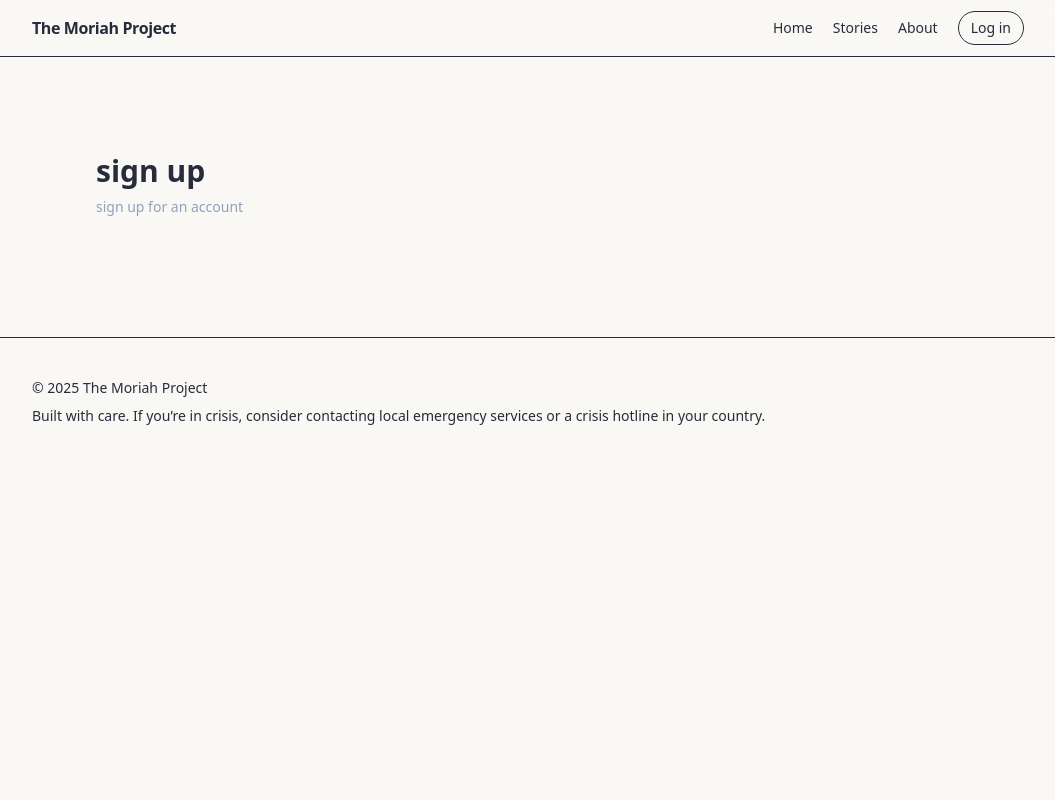
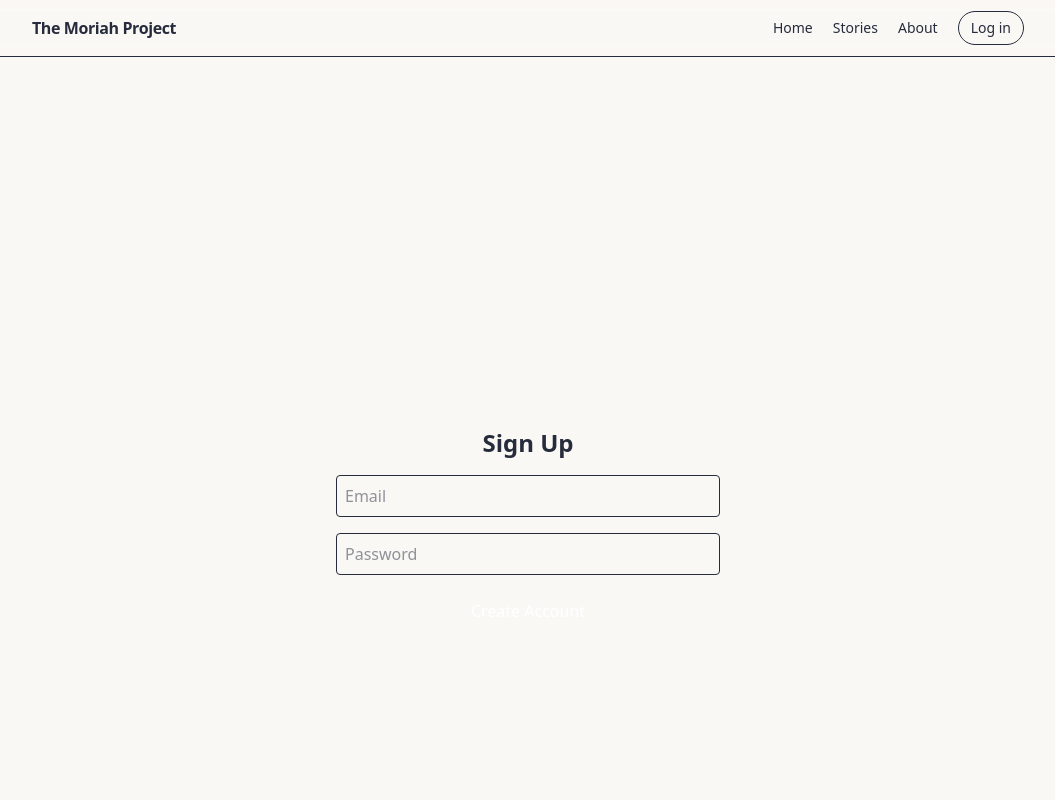
Before and after one commit to gojoego/moriah_project_v2, a Next.js app in the folder frontend/: page /auth/signup in a window 1280 px wide. Shown: the top 800 px of the page, without its empty margins (112-1167 px from the left). Built offline with nearby package versions, Linux system fonts and the light colour scheme.

Commit message:
auth component and type

```diff
--- a/frontend/src/app/auth/login/page.tsx
+++ b/frontend/src/app/auth/login/page.tsx
@@ -1,14 +1,9 @@
-export default function LogInPage() {
-    return (
-        <main className="max-w-4xl mx-auto py-12 px-4">
-            <header className="mb-6">
-                <h1 className="text-3xl font-bold">
-                    log in
-                </h1>
-                <p className="mt-2 text-sm text-slate-400">
-                    log in to your account
-                </p>
-            </header>
-        </main>
-    )
+import { AuthForm } from "@/components/auth/AuthForm";
+
+export default function LoginPage() {
+  return (
+    <main className="min-h-screen flex items-center justify-center">
+      <AuthForm type="login" />
+    </main>
+  );
 }
--- a/frontend/src/app/auth/signup/page.tsx
+++ b/frontend/src/app/auth/signup/page.tsx
@@ -1,14 +1,9 @@
-export default function SignUpPage() {
-    return (
-        <main className="max-w-4xl mx-auto py-12 px-4">
-            <header className="mb-6">
-                <h1 className="text-3xl font-bold">
-                    sign up
-                </h1>
-                <p className="mt-2 text-sm text-slate-400">
-                    sign up for an account
-                </p>
-            </header>
-        </main>
-    )
+import { AuthForm } from "@/components/auth/AuthForm";
+
+export default function SignupPage() {
+  return (
+    <main className="min-h-screen flex items-center justify-center">
+      <AuthForm type="signup" />
+    </main>
+  );
 }
--- /dev/null
+++ b/frontend/src/components/auth/AuthForm.tsx
@@ -0,0 +1,48 @@
+"use client";
+
+import type { AuthFormProps } from "@/types/auth";
+import { useState } from "react";
+
+export function AuthForm({ type, onSubmit }: AuthFormProps) {
+  const [email, setEmail] = useState("");
+  const [password, setPassword] = useState("");
+
+  const handleSubmit = (e: React.FormEvent) => {
+    e.preventDefault();
+    onSubmit?.(email, password);
+    console.log(`${type} with`, { email, password });
+  };
+
+  return (
+    <form onSubmit={handleSubmit} className="space-y-4 max-w-sm mx-auto mt-12">
+      <h1 className="text-2xl font-bold capitalize text-center">
+        {type === "login" ? "Log In" : "Sign Up"}
+      </h1>
+
+      <input
+        type="email"
+        placeholder="Email"
+        className="w-full border p-2 rounded"
+        value={email}
+        onChange={(e) => setEmail(e.target.value)}
+        required
+      />
+
+      <input
+        type="password"
+        placeholder="Password"
+        className="w-full border p-2 rounded"
+        value={password}
+        onChange={(e) => setPassword(e.target.value)}
+        required
+      />
+
+      <button
+        type="submit"
+        className="w-full bg-primary text-white py-2 rounded hover:opacity-90"
+      >
+        {type === "login" ? "Log In" : "Create Account"}
+      </button>
+    </form>
+  );
+}
--- /dev/null
+++ b/frontend/src/types/auth.ts
@@ -0,0 +1,15 @@
+// ✅ src/types/auth.ts
+
+export interface AuthFormProps {
+  type: "login" | "signup";
+  onSubmit?: (email: string, password: string) => void;
+}
+
+export interface AuthResponse {
+  token: string;
+  userId: string;
+}
+
+export interface AuthError {
+  message: string;
+}
```
